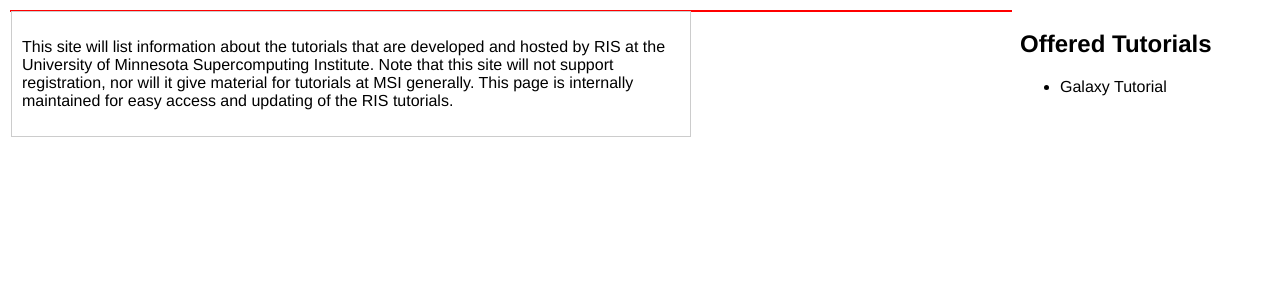
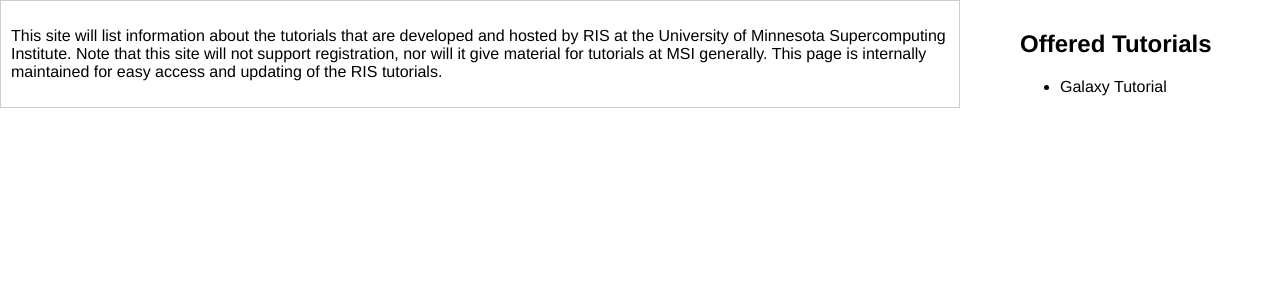
Before and after one commit to msi-ris/Tutorials, a Jekyll site: the page built from index.html, in a window 1280 px wide. Shown: the top 300 px of the page. Built offline with Jekyll 4.4.1, drawn with Linux system fonts in a browser that asks for light colours.

Commit message:
update css

```diff
--- a/_layouts/default.html
+++ b/_layouts/default.html
@@ -7,7 +7,6 @@
         <link rel="stylesheet" href="{{ "/css/main.css" | prepend: site.baseurl }}">
     </head>
     <body>
-        <div id="container">
         <div id="navdiv">
             <h2>Offered Tutorials</h2>
             <ul>
@@ -17,6 +16,5 @@
             </ul>
         </div>
         {{ content }}
-        </div>
     </body>
 </html>
--- a/css/main.css
+++ b/css/main.css
@@ -8,15 +8,6 @@ body {
     min-width:1000px;
 }
 
-#container {
-    position:absolute;
-    display:block;
-    top:10px;
-    left:10px;
-    min-width:1000px;
-    padding:0px;
-    border:1px solid #f00;
-}
 #maindiv {
     position:absolute;
     display:block;
@@ -29,7 +20,7 @@ body {
 }
 
 #navdiv {
-    position:fixed;
+    position:absolute;
     top:0px;
     right:0px;
     padding:10px;
@@ -45,7 +36,7 @@ h2 {
     font-size:1.5em;
 }
 h3 {
-    font-size:1.3em%;
+    font-size:1.3em;
 }
 
 a {
```
Lines whose indentation alone changed are shown as unchanged.
